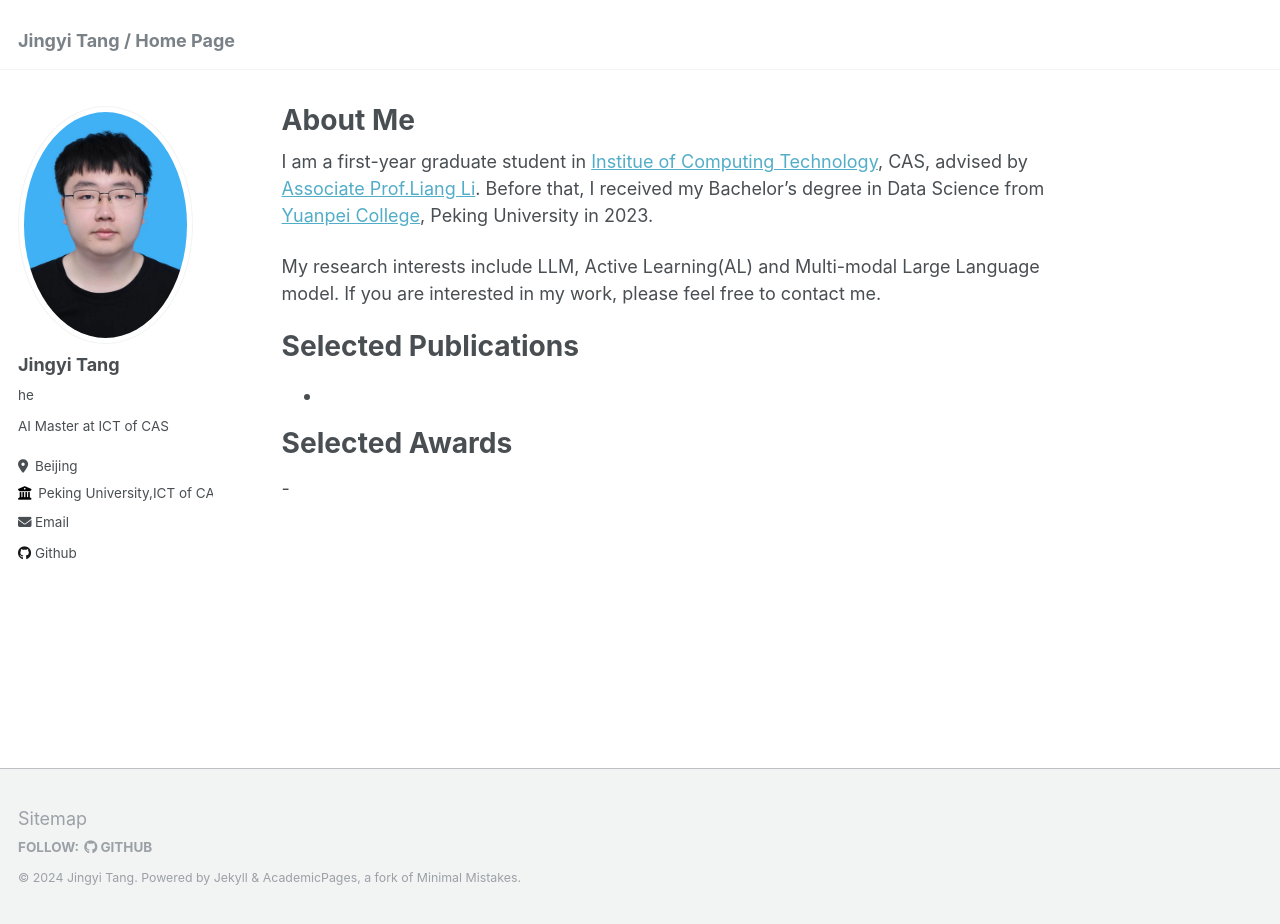
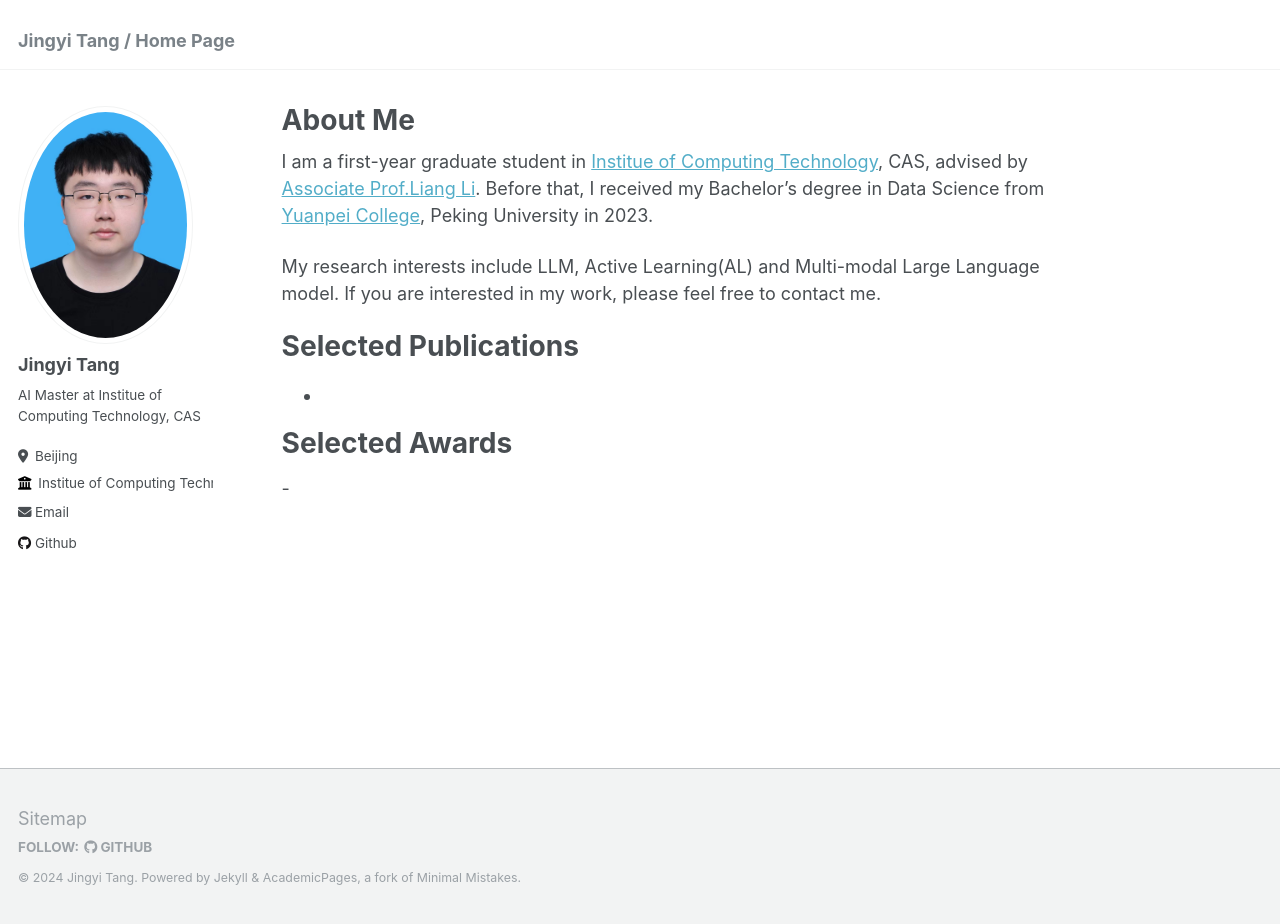
Before and after one commit to ColorDavid/ColorDavid.github.io, a Jekyll site: the page built from _pages/about.md, in a window 1280 px wide and 924 px high. Built offline with Jekyll 4.4.1, drawn with Linux system fonts in a browser that asks for light colours.

Commit message:
Update _config.yml

```diff
--- a/_config.yml
+++ b/_config.yml
@@ -23,10 +23,10 @@ author:
   # Biographic information
   avatar           : "color.jpg" # the name of the image file in /images/author
   name             : "Jingyi Tang"
-  pronouns         : "he" # example: "she/her"
-  bio              : "AI Master at ICT of CAS"
+  pronouns         : # example: "she/her"
+  bio              : "AI Master at Institue of Computing Technology, CAS"
   location         : "Beijing"
-  employer         : "Peking University,ICT of CAS"
+  employer         : "Institue of Computing Technology, CAS"
   uri              : # URL
   email            : "tangjingyi23s@ict.ac.cn"
 
```
